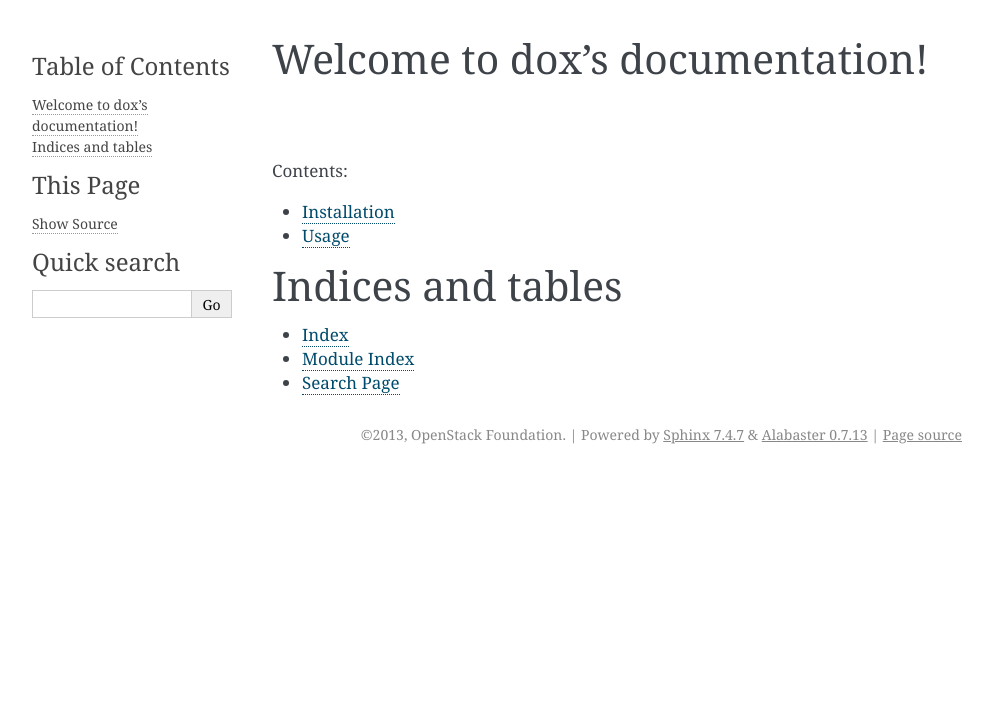
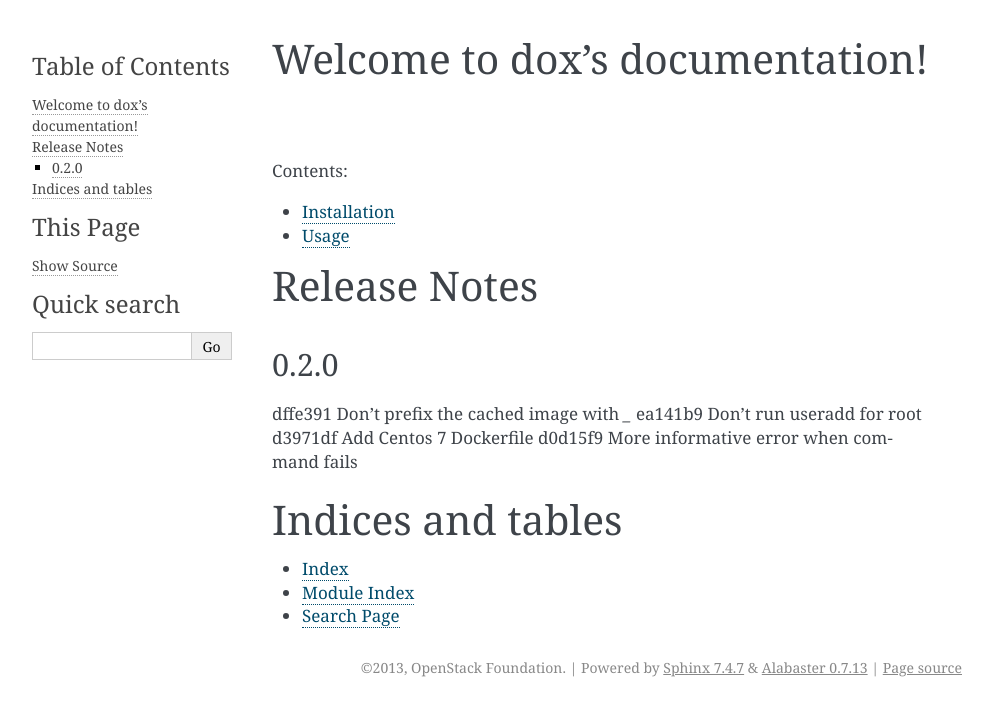
Before and after one commit to openstack-archive/dox, a Sphinx documentation site: the page built from doc/source/index.rst, in a window 1280 px wide. Shown: the top 716 px of the page, without its empty margins (148-1141 px from the left). Built offline with Sphinx 7.4.7, drawn with Linux system fonts in a browser that asks for light colours.

Commit message:
Adding release notes for 0.2.0
dffe391 Don't prefix the cached image with `_`
ea141b9 Don't run useradd for root
d3971df Add Centos 7 Dockerfile
d0d15f9 More informative error when command fails

Change-Id: Ifb75bca3c7d513392857d9d611594b582b686d62

```diff
--- a/doc/source/index.rst
+++ b/doc/source/index.rst
@@ -16,6 +16,19 @@ Contents:
    usage
    contributing
 
+
+Release Notes
+==============
+
+0.2.0
+-----
+
+dffe391 Don't prefix the cached image with `_`
+ea141b9 Don't run useradd for root
+d3971df Add Centos 7 Dockerfile
+d0d15f9 More informative error when command fails
+
+
 Indices and tables
 ==================
 
```
